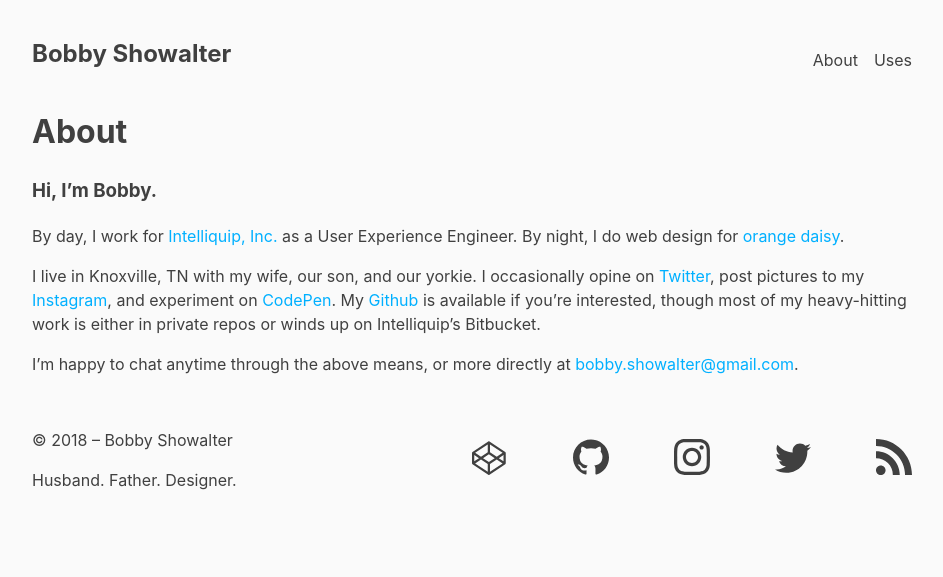
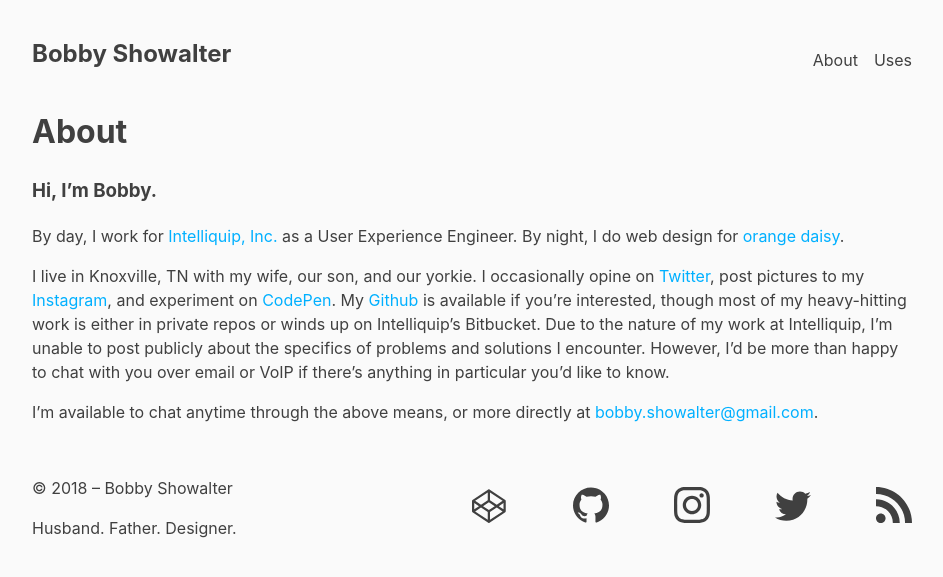
Before and after one commit to orangedaisy/bshowco, a Jekyll site: the page built from about.md, in a window 1280 px wide. Shown: the top 577 px of the page, without its empty margins (168-1111 px from the left). Built offline with Jekyll 4.4.1, drawn with Linux system fonts in a browser that asks for light colours.

Commit message:
GH-6: Add note on Intelliquip work to About page

```diff
--- a/about.md
+++ b/about.md
@@ -16,7 +16,10 @@ opine on [Twitter](https://www.twitter.com/bobbyshowalter/), post pictures to my
 [CodePen](https://www.codepen.io/reverendgeneral/). My
 [Github](https://github.com/orangedaisy/) is available if you're interested,
 though most of my heavy-hitting work is either in private repos or winds up on
-Intelliquip's Bitbucket.
+Intelliquip's Bitbucket. Due to the nature of my work at Intelliquip, I'm unable
+to post publicly about the specifics of problems and solutions I encounter.
+However, I'd be more than happy to chat with you over email or VoIP if there's
+anything in particular you'd like to know.
 
-I'm happy to chat anytime through the above means, or more directly at
+I'm available to chat anytime through the above means, or more directly at
 [bobby.showalter@gmail.com](mailto:bobby.showalter@gmail.com).
```
